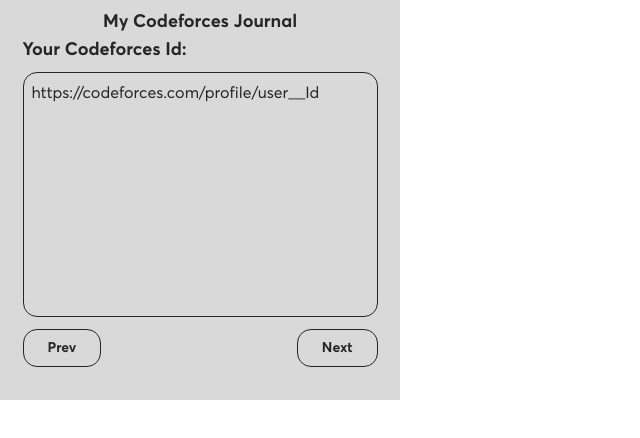
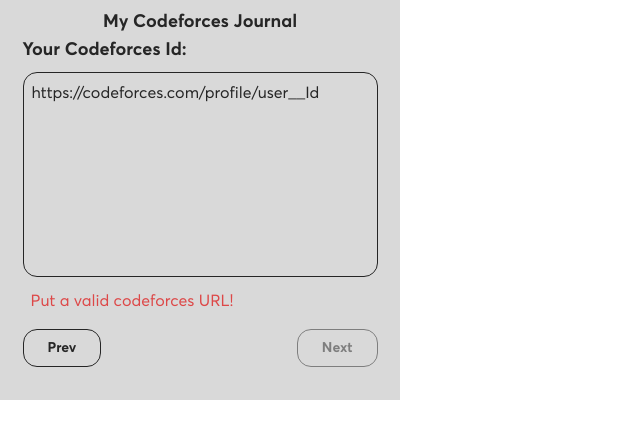
Before and after one commit to Dev-Code24/My-Codeforces-Journal-Development, a React (Vite) app: page / in a window 1280 px wide. Both pictures are taken after a click on the button "Next". Shown: the top 438 px of the page, without its empty margins (0-640 px from the left). Built offline with nearby package versions, Linux system fonts and the light colour scheme.

Commit message:
Added-- showing error/success messages in the ui

```diff
--- a/src/components/forms/appscript-form.tsx
+++ b/src/components/forms/appscript-form.tsx
@@ -7,7 +7,7 @@
 interface Props {
   url: string;
   setUrl: React.Dispatch<React.SetStateAction<string>>;
-  error: boolean;
+  error: string;
   isLoading: boolean;
   onTryAgain: () => void;
 }
@@ -19,7 +19,7 @@
         <div className="flex justify-center items-center min-h-[190px]">
           <Loader>Verifying...</Loader>
         </div>
-      ) : !error ? (
+      ) : error.includes("NoError") ? (
         <div className="w-[355px] h-full flex flex-col min-h-[190px]">
           <label htmlFor="codeforcesId" className="font-semibold text-lg">
             Your Spreadsheet's AppScript Url:
--- a/src/components/forms/codeforces-form.tsx
+++ b/src/components/forms/codeforces-form.tsx
@@ -6,7 +6,7 @@
 interface Props {
   codeforcesId: string;
   setCodeforcesId: (value: string) => void;
-  error: boolean;
+  error: string;
   isLoading: boolean;
   onTryAgain: () => void;
 }
@@ -18,7 +18,7 @@
         <div className="flex justify-center items-center min-h-[190px]">
           <Loader>Verifying...</Loader>
         </div>
-      ) : !error ? (
+      ) : error.includes("NoError") ? (
         <div className="w-[355px] min-h-[190px] h-full flex flex-col">
           <label htmlFor="codeforcesId" className="font-semibold text-lg">
             Your Codeforces Id:
@@ -34,7 +34,7 @@
           {checkCodeforcesUrl(codeforcesId) !== true && <p className="m-2 text-danger-red">Put a valid codeforces URL!</p>}
         </div>
       ) : (
-        <Alert title="USER NOT FOUND !" description="Try Again !" onTryAgain={onTryAgain} />
+        <Alert title={error} description="Try Again !" onTryAgain={onTryAgain} />
       )}
     </div>
   );
--- a/src/components/settings/settings-menu.tsx
+++ b/src/components/settings/settings-menu.tsx
@@ -9,9 +9,9 @@
 interface SettingsProps {
   codeforcesId: string;
   setCodeforcesId: (value: string) => void;
-  error: boolean;
+  error: string;
   isLoading: boolean;
-  setError: React.Dispatch<React.SetStateAction<boolean>>;
+  setError: React.Dispatch<React.SetStateAction<string>>;
   setLoading: React.Dispatch<React.SetStateAction<boolean>>;
   appScriptUrl: string;
   setAppScriptUrl: React.Dispatch<React.SetStateAction<string>>;
--- a/src/components/starting-page.tsx
+++ b/src/components/starting-page.tsx
@@ -8,23 +8,17 @@
 import AddProblems from "./add-problems";
 import SettingsMenu from "./settings/settings-menu";
 import { storage } from "../storage-fallback";
+import { checkAppScriptUrl, checkCodeforcesUrl } from "../util/utility";
 
 const StartingPage: React.FC = () => {
   const [pageNumber, setPageNumber] = useState(1);
   const [appScriptUrl, setAppScriptUrl] = useState("https://script.google.com/macros/s/");
   const [codeforcesId, setCodeforcesId] = useState("https://codeforces.com/profile/user__Id");
-  const [error, setError] = useState(false);
+  const [correctCodeforcesId, setCorrectCodeforcesId] = useState(false);
+  const [correctAppScriptUrl, setCorrectAppScriptUrl] = useState(false);
+  const [error, setError] = useState("NoError");
   const [isLoading, setLoading] = useState(false);
   const [setupComplete, setSetupComplete] = useState(false);
-  const [problemDetails, setProblemDetails] = useState({
-    problemName: "",
-    problemRating: "",
-    problemStatus: "",
-    remarks: "",
-    dateSolved: "",
-    takeaways: "",
-    problemTopics: "",
-  });
 
   useEffect(() => {
     storage.get(["SETUP_COMPLETE"], (result) => {
@@ -48,13 +42,22 @@
     };
   }, [window.SETUP_COMPLETE]);
 
+  useEffect(() => {
+    setCorrectCodeforcesId(checkCodeforcesUrl(codeforcesId));
+    console.log(correctCodeforcesId);
+  }, [codeforcesId]);
+  useEffect(() => {
+    setCorrectAppScriptUrl(checkAppScriptUrl(appScriptUrl));
+    console.log(correctAppScriptUrl);
+  }, [appScriptUrl]);
+
   const handleTryAgainCodeforcesForm = () => {
     setCodeforcesId("https://codeforces.com/profile/user__Id");
-    setError(false);
+    setError("NoError");
   };
   const handleTryAgainAppScriptForm = () => {
     setAppScriptUrl("https://script.google.com/macros/s/");
-    setError(false);
+    setError("NoError");
   };
   return (
     <div className="p-2 h-full flex flex-col">
@@ -107,7 +110,7 @@
         {/* Bottom */}
         {!setupComplete && pageNumber < 4 && (
           <div className="buttons flex justify-between items-center mx-auto max-w-[355px] mt-2">
-            {!error && (
+            {error.includes("NoError") && (
               <>
                 {pageNumber !== 1 ? (
                   <>
@@ -115,11 +118,21 @@
                     <div className="flex-grow" />
                     {pageNumber == 2 ? (
                       <>
-                        <Button onClick={() => handleVerifyCodeforcesId(codeforcesId, setError, setPageNumber, setLoading, undefined)}>Next</Button>
+                        <Button
+                          disabled={!correctCodeforcesId}
+                          onClick={() => handleVerifyCodeforcesId(codeforcesId, setError, setPageNumber, setLoading, undefined)}
+                        >
+                          Next
+                        </Button>
                       </>
                     ) : (
                       <>
-                        <Button onClick={() => handleVerifyAppScriptUrl(appScriptUrl, setError, setPageNumber, setLoading, undefined)}>Submit</Button>
+                        <Button
+                          disabled={!correctAppScriptUrl}
+                          onClick={() => handleVerifyAppScriptUrl(appScriptUrl, setError, setPageNumber, setLoading, undefined)}
+                        >
+                          Submit
+                        </Button>
                       </>
                     )}
                   </>
--- a/src/services/verify-appscript-url.ts
+++ b/src/services/verify-appscript-url.ts
@@ -5,7 +5,7 @@
 
 type Params = (
   appScriptUrl: string,
-  setError: React.Dispatch<React.SetStateAction<boolean>>,
+  setError: React.Dispatch<React.SetStateAction<string>>,
   setPageNumber: React.Dispatch<React.SetStateAction<number>> | undefined,
   setLoading: React.Dispatch<React.SetStateAction<boolean>>,
   closeModal: (() => void) | undefined
@@ -64,18 +64,18 @@
           if (setPageNumber) setPageNumber(4);
           console.log("Sheet initialized successfully:", data.message);
         } else {
-          setError(true);
+          setError("Error! " + data?.message);
           console.error("Initialization failed:", data.message);
         }
       } else {
-        setError(true);
+        setError("Error intializing Spreadsheet!");
         console.error("Error during initialization:", response.statusText);
       }
 
       if (closeModal) closeModal();
     } catch (error) {
       setLoading(false);
-      setError(true);
+      setError("Error! Something bad happened!");
       if (closeModal) closeModal();
       console.error("Request failed:", error);
     }
--- a/src/services/verify-codeforces-id.ts
+++ b/src/services/verify-codeforces-id.ts
@@ -4,7 +4,7 @@
 
 type Params = (
   codeforcesId: string,
-  setError: React.Dispatch<React.SetStateAction<boolean>>,
+  setError: React.Dispatch<React.SetStateAction<string>>,
   setPageNumber: React.Dispatch<React.SetStateAction<number>> | undefined,
   setLoading: React.Dispatch<React.SetStateAction<boolean>>,
   closeModal: (() => void) | undefined
@@ -52,16 +52,18 @@
           setLoading(false);
           if (setPageNumber) setPageNumber(3);
         } else {
-          setError(true);
+          setError("Error! Try Again: " + data?.comment);
+          setLoading(false);
         }
       } else {
-        setError(true);
+        setError("Error! Something bad happened!");
+        setLoading(false);
       }
 
       if (closeModal) closeModal();
     } catch (error) {
       setLoading(false);
-      setError(true);
+      setError("Error fetching Codeforces data");
       console.error("Error fetching Codeforces data:", error);
 
       if (closeModal) closeModal();
--- a/src/util/utility.ts
+++ b/src/util/utility.ts
@@ -1,6 +1,6 @@
 export const checkCodeforcesUrl = (url: string) => {
   const checkStr = "https://codeforces.com/profile/";
-  if (url.includes(checkStr)) return true;
+  if (url.includes(checkStr) && !url.includes("user__Id")) return true;
 
   return false;
 };
```
